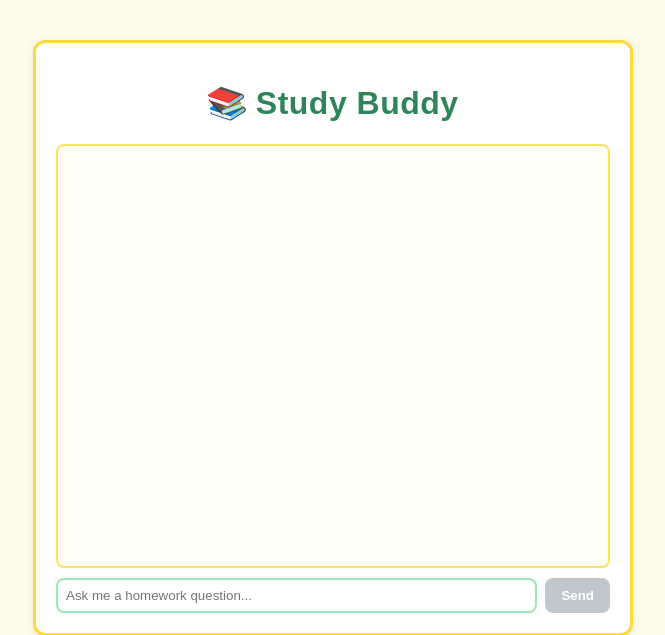
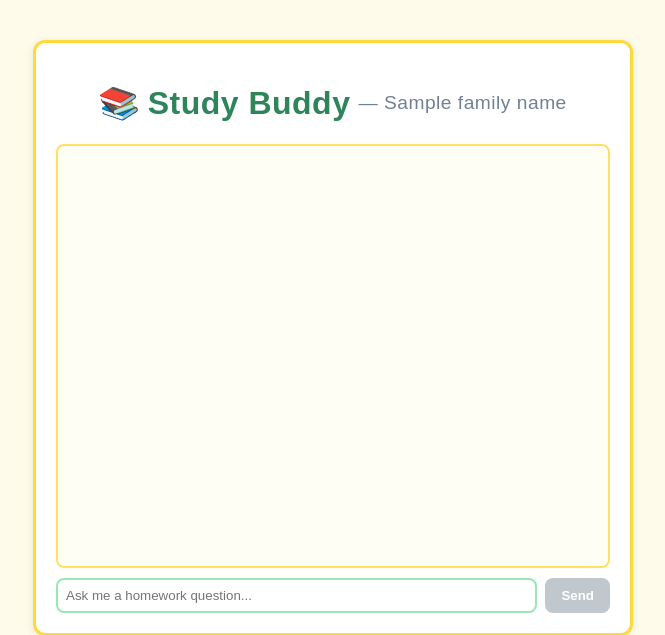
Before and after one commit to swethalvr-ai/study-buddy-v3-python, a Flask app: template templates/chat.html in a window 1280 px wide. Shown: the top 635 px of the page, without its empty margins (307-972 px from the left). Run offline with Flask 3, Linux system fonts and the light colour scheme; the template is opened without the code that fills it: most values are stand-ins (such as "Sample title", 1, 10 or a date in 2020).

Commit message:
Add pilot infrastructure: per-family links, session logging, review page
Adds three pieces needed for the real-world family pilot:

- Per-family links (/f/<token>): each family gets a private URL that
  identifies them and starts a freshly-logged conversation, no account
  or password needed. Token -> family name mapping lives in the
  FAMILIES_JSON env var, never in the repo (real family names/tokens
  are personal data and this repo is public).

- Server-side session logging: every message exchanged through a
  family's link is logged to SQLite (family name, conversation id,
  role, content, timestamp). Logging is best-effort and wrapped so a
  failure never breaks the actual chat response. Note: on Render's
  free tier this disk isn't guaranteed to persist across
  restarts/redeploys - documented in the README.

- Review page (/review): password-protected (REVIEW_USERNAME/
  REVIEW_PASSWORD env vars), fails closed if credentials aren't set,
  shows logged conversations grouped by family.

Also adds gunicorn for production deploys and .env.example documenting
all required environment variables. README updated with a Pilot Mode
section and Render deployment steps.

Verified locally: family link sets session correctly, /chat logs both
turns tied to the right family/conversation (tested end-to-end with a
mocked Anthropic response), review page 401s without auth and 401s on
wrong auth, bad tokens 404, app still works fine with no pilot env
vars configured, gunicorn serves the app correctly, existing
blank-input fix still holds.

Co-Authored-By: Claude Sonnet 5 <noreply@anthropic.com>

```diff
--- a/app.py
+++ b/app.py
@@ -1,16 +1,26 @@
 """
 Study Buddy - a simple homework tutor chatbot for kids, built with Flask.
 
-Two routes:
-  GET  /       -> serves the chat page
-  POST /chat   -> receives the conversation so far, calls Claude, returns the reply
+Routes:
+  GET  /            -> generic chat page (local/dev use, no family tracking)
+  GET  /f/<token>    -> per-family pilot entry point; sets session identity
+                        and starts a freshly-logged conversation
+  POST /chat        -> receives the conversation so far, calls Claude,
+                        returns the reply (and logs the turn if a family
+                        session is active)
+  GET  /review       -> password-protected page for reading back logged
+                        pilot conversations
 """
 
+import json
 import os
+import sqlite3
+import uuid
+from datetime import datetime, timezone
 
 from anthropic import Anthropic
 from dotenv import load_dotenv
-from flask import Flask, jsonify, render_template, request
+from flask import Flask, Response, abort, jsonify, render_template, request, session
 
 # Load variables from a local .env file (e.g. ANTHROPIC_API_KEY) into the
 # environment, so we don't have to export them manually every time.
@@ -18,9 +28,75 @@ load_dotenv()
 
 app = Flask(__name__)
 
+# Needed to sign the session cookie that tracks which family is chatting
+# and which conversation their messages belong to. Set FLASK_SECRET_KEY
+# in production (Render env vars) - never commit a real secret to git.
+app.secret_key = os.environ.get("FLASK_SECRET_KEY", "dev-only-insecure-key-change-me")
+
 # The Anthropic() client reads the ANTHROPIC_API_KEY environment variable
 # automatically, so we don't have to pass the key in ourselves.
 client = Anthropic()
+
+# Where pilot session logs are stored. NOTE: on Render's free tier this
+# disk is not guaranteed to persist across restarts/redeploys - fine for
+# a short pilot where logs are reviewed as they come in, but not a
+# permanent store. See README for details.
+DB_PATH = os.environ.get("DB_PATH", "data.db")
+
+# FAMILIES_JSON maps a private, unguessable URL token to a human-readable
+# family name, e.g. {"sunshine-42": "The Martinez Family"}. This is set as
+# an environment variable (in .env locally, in Render's dashboard in
+# production) and is NEVER committed to git, since real family names and
+# tokens are personal data and this repo is public. See .env.example.
+try:
+    FAMILIES = json.loads(os.environ.get("FAMILIES_JSON", "{}"))
+except json.JSONDecodeError:
+    FAMILIES = {}
+
+
+def get_db():
+    """Open a connection and make sure the messages table exists."""
+    conn = sqlite3.connect(DB_PATH)
+    conn.execute(
+        """
+        CREATE TABLE IF NOT EXISTS messages (
+            id INTEGER PRIMARY KEY AUTOINCREMENT,
+            family_token TEXT NOT NULL,
+            family_name TEXT NOT NULL,
+            conversation_id TEXT NOT NULL,
+            role TEXT NOT NULL,
+            content TEXT NOT NULL,
+            created_at TEXT NOT NULL
+        )
+        """
+    )
+    return conn
+
+
+def log_message(family_token, family_name, conversation_id, role, content):
+    """
+    Best-effort session logging for the pilot. A logging failure should
+    never break the actual chat response, so any error here is swallowed.
+    """
+    try:
+        conn = get_db()
+        conn.execute(
+            "INSERT INTO messages "
+            "(family_token, family_name, conversation_id, role, content, created_at) "
+            "VALUES (?, ?, ?, ?, ?, ?)",
+            (
+                family_token,
+                family_name,
+                conversation_id,
+                role,
+                content,
+                datetime.now(timezone.utc).isoformat(),
+            ),
+        )
+        conn.commit()
+        conn.close()
+    except Exception:
+        pass
 
 SYSTEM_PROMPT = """You are Study Buddy, a friendly and encouraging homework helper for kids aged 8–14.
 
@@ -228,8 +304,27 @@ MODEL = "claude-opus-5"
 
 @app.route("/")
 def index():
-    """Serve the chat page."""
+    """Generic chat page for local development/testing (no family tracking)."""
     return render_template("chat.html")
+
+
+@app.route("/f/<token>")
+def family_chat(token):
+    """
+    Per-family entry point for the pilot. Each participating family gets
+    their own private link (e.g. /f/sunshine-42). Visiting it identifies
+    which family is chatting and starts a fresh logged conversation - no
+    account or password needed.
+    """
+    family_name = FAMILIES.get(token)
+    if not family_name:
+        abort(404)
+
+    session["family_token"] = token
+    session["family_name"] = family_name
+    session["conversation_id"] = str(uuid.uuid4())
+
+    return render_template("chat.html", family_name=family_name)
 
 
 @app.route("/chat", methods=["POST"])
@@ -242,7 +337,10 @@ def chat():
         { "messages": [ {"role": "user", "content": "..."}, ... ] }
 
     The "messages" list is the full conversation so far (the Claude API
-    is stateless, so we have to resend the whole history every time).
+    is stateless, so we have to resend the whole history every time). If
+    this request came in through a family's pilot link (/f/<token>), the
+    new turn (the child's message + Study Buddy's reply) is also logged
+    for later review.
     """
     data = request.get_json(force=True, silent=True) or {}
     messages = data.get("messages")
@@ -273,7 +371,56 @@ def chat():
         (block.text for block in response.content if block.type == "text"), ""
     )
 
+    family_token = session.get("family_token")
+    if family_token:
+        conversation_id = session.get("conversation_id", "unknown")
+        family_name = session.get("family_name", "unknown")
+        log_message(family_token, family_name, conversation_id, "user", last_content)
+        log_message(family_token, family_name, conversation_id, "assistant", reply_text)
+
     return jsonify({"reply": reply_text})
+
+
+def _review_auth_ok(auth):
+    expected_user = os.environ.get("REVIEW_USERNAME")
+    expected_pass = os.environ.get("REVIEW_PASSWORD")
+    if not expected_user or not expected_pass:
+        # Review page is disabled until credentials are configured -
+        # fail closed, not open.
+        return False
+    return bool(auth) and auth.username == expected_user and auth.password == expected_pass
+
+
+@app.route("/review")
+def review():
+    """
+    Password-protected page for reading back logged pilot conversations,
+    grouped by family and conversation. Requires REVIEW_USERNAME and
+    REVIEW_PASSWORD to be set as environment variables.
+    """
+    auth = request.authorization
+    if not _review_auth_ok(auth):
+        return Response(
+            "Login required.",
+            401,
+            {"WWW-Authenticate": 'Basic realm="Study Buddy Review"'},
+        )
+
+    conn = get_db()
+    rows = conn.execute(
+        "SELECT family_name, conversation_id, role, content, created_at "
+        "FROM messages ORDER BY family_name, conversation_id, created_at"
+    ).fetchall()
+    conn.close()
+
+    conversations = {}
+    for family_name, conversation_id, role, content, created_at in rows:
+        key = (family_name, conversation_id)
+        conversations.setdefault(key, []).append(
+            {"role": role, "content": content, "created_at": created_at}
+        )
+
+    return render_template("review.html", conversations=conversations)
 
 
 if __name__ == "__main__":
--- a/requirements.txt
+++ b/requirements.txt
@@ -1,3 +1,4 @@
 flask
 anthropic
 python-dotenv
+gunicorn
--- a/static/style.css
+++ b/static/style.css
@@ -94,3 +94,46 @@ button:disabled {
   background: #c1c8cd;
   cursor: not-allowed;
 }
+
+#family-badge {
+  font-size: 0.6em;
+  color: #718096;
+  font-weight: normal;
+}
+
+.review-container {
+  max-width: 100%;
+}
+
+.review-empty {
+  text-align: center;
+  color: #718096;
+}
+
+.review-conversation {
+  border-bottom: 2px solid #ffe066;
+  padding-bottom: 16px;
+  margin-bottom: 16px;
+}
+
+.review-conversation h2 {
+  color: #2f855a;
+  margin-bottom: 2px;
+}
+
+.review-meta {
+  font-size: 0.85em;
+  color: #718096;
+  margin-top: 0;
+}
+
+.review-messages {
+  display: flex;
+  flex-direction: column;
+}
+
+.review-timestamp {
+  font-size: 0.7em;
+  opacity: 0.6;
+  margin-bottom: 2px;
+}
--- a/templates/chat.html
+++ b/templates/chat.html
@@ -7,7 +7,7 @@
 </head>
 <body>
   <div id="chat-container">
-    <h1><span id="title-icon" aria-hidden="true">📚</span> Study Buddy</h1>
+    <h1><span id="title-icon" aria-hidden="true">📚</span> Study Buddy{% if family_name %} <span id="family-badge">— {{ family_name }}</span>{% endif %}</h1>
 
     <!-- Messages get added here as the conversation goes on -->
     <div id="messages"></div>
```
Also changed, not shown: templates/review.html (added, +34 -0 lines), README.md, 2 other files.
